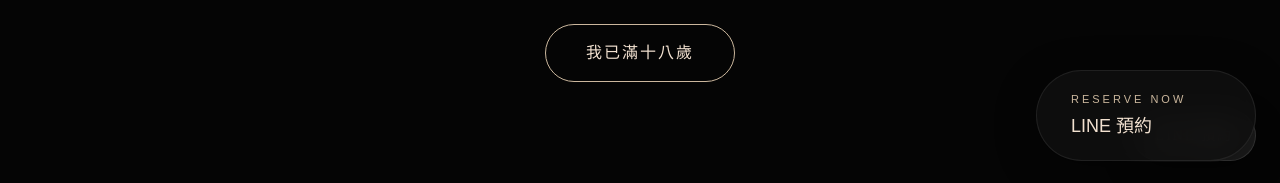
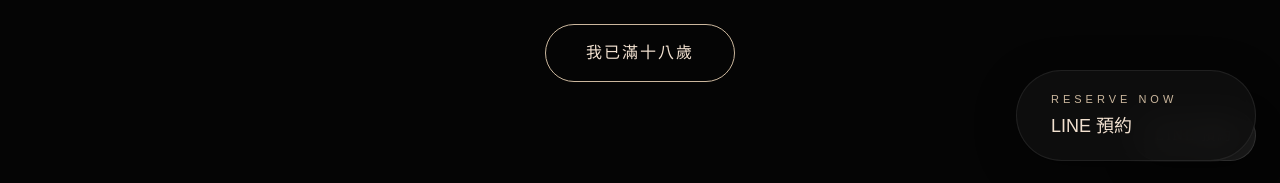
Before and after one commit to profoundroomkh/profound-room, a Next.js app: page / in a window 1280 px wide. Shown: the part 615-798 px from the top of the page. Built offline with nearby package versions, Linux system fonts and the light colour scheme.

Commit message:
Update FloatingButton.js

```diff
--- a/components/FloatingButton.js
+++ b/components/FloatingButton.js
@@ -15,8 +15,9 @@ export default function FloatingButton() {
           '1px solid rgba(255,255,255,0.08)',
         borderRadius: '999px',
         padding: '20px 34px',
-        minWidth: '220px',
+        minWidth: '240px',
         textDecoration: 'none',
+        whiteSpace: 'nowrap',
         color: '#f2e1d0',
         boxShadow:
           '0 10px 40px rgba(0,0,0,0.35)',
@@ -25,7 +26,7 @@ export default function FloatingButton() {
       <div
         style={{
           fontSize: '11px',
-          letterSpacing: '3px',
+          letterSpacing: '4px',
           color: '#cbb79d',
           marginBottom: '6px',
         }}
```
